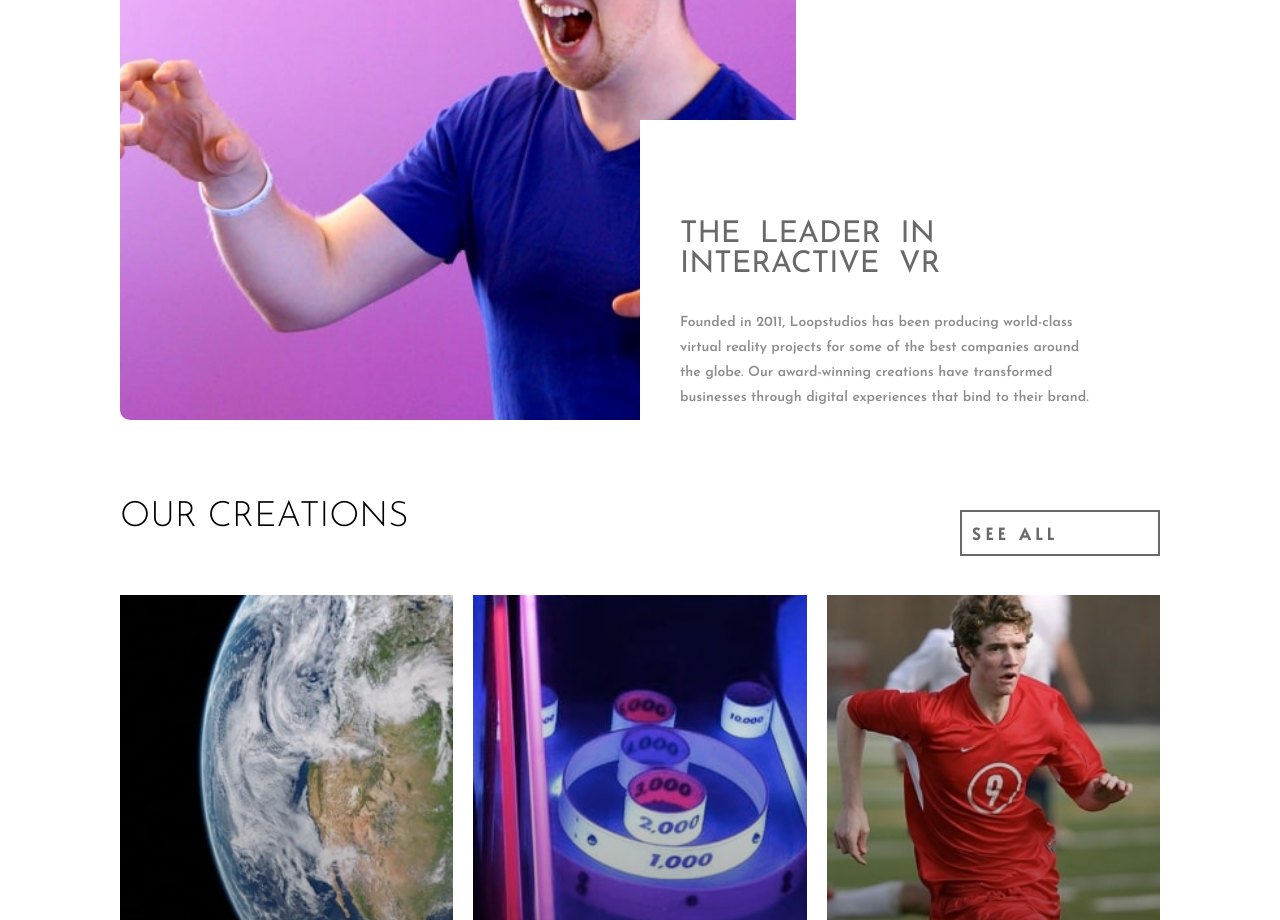
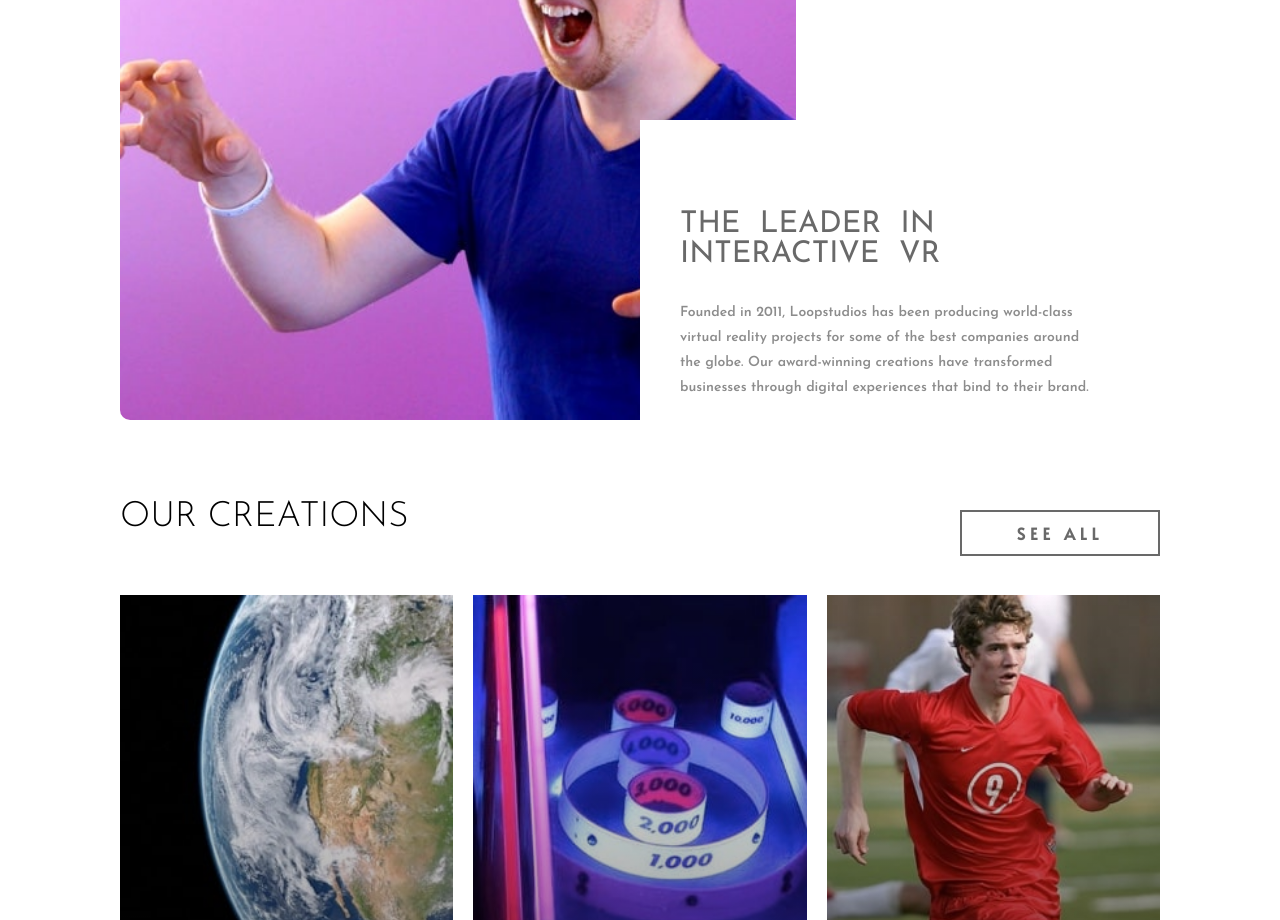
Before and after one commit to Diego2Drm/Loopstudios-landing-page, a React (Vite) app: page / in a window 1280 px wide. Shown: the part 1100-2020 px from the top of the page. Built offline with nearby package versions, Linux system fonts and the light colour scheme; a web font is replaced by a local one.

Commit message:
min and max width, justify content tag a

```diff
--- a/src/scss/components/Creations.scss
+++ b/src/scss/components/Creations.scss
@@ -107,6 +107,7 @@
 
       a {
         display: flex;
+        justify-content: center;
         font-size: 1.6rem;
         text-align: center;
         color: variables.$Very-Dark-Gray;
--- a/src/scss/components/Leader.scss
+++ b/src/scss/components/Leader.scss
@@ -54,11 +54,12 @@
     .content__leader-info {
       background: variables.$White;
       position: absolute;
-      width: 60rem;
+      min-width: 51rem;
+      max-width: 60rem;
       height: 30rem;
       left: 50%;
       bottom: 8rem;
-      padding: 7rem 4rem 0;
+      padding: 6rem 4rem 0;
       h2 {
         width: 40rem;
         margin-bottom: 3rem;
```
